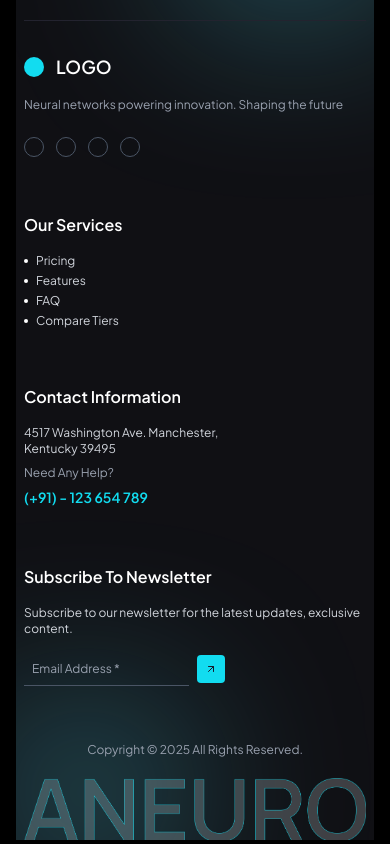
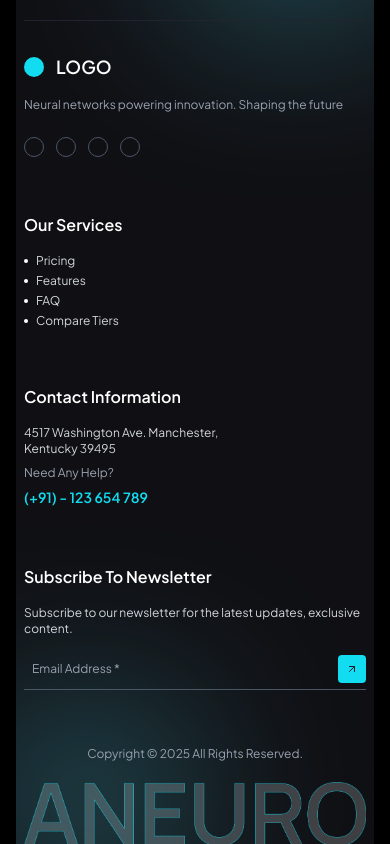
Before and after one commit to adnan-aadi7/Aneuro-Website, a React (Vite) app in the folder frontend/: page /about-us in a window 390 px wide. Shown: the part 4747-5591 px from the top of the page. Built offline with nearby package versions, Linux system fonts and the light colour scheme.

Commit message:
fixed footer border

```diff
--- a/frontend/src/landingpage/aboutUs/components/Footer.jsx
+++ b/frontend/src/landingpage/aboutUs/components/Footer.jsx
@@ -79,19 +79,19 @@ export default function Footer() {
               Subscribe to our newsletter for the latest updates, exclusive
               content.
             </p>
-            <form className="flex items-center gap-2">
+            <form className="flex items-center gap-2 w-full border-b border-b-gray-600 pb-1">
               <input
                 type="email"
                 required
                 placeholder="Email Address *"
-                className="bg-transparent border-b border-b-gray-600 px-2 md:px-3 py-2 md:py-3 text-xs md:text-sm text-white placeholder-gray-400 focus:outline-none focus:ring-2 focus:ring-[#12DCF0]"
+                className="bg-transparent px-2 md:px-3 py-2 md:py-3 text-xs md:text-sm text-white placeholder-gray-400 focus:outline-none focus:ring-2 focus:ring-[#12DCF0] w-full"
               />
               <button
                 type="submit"
-                className="bg-[#12DCF0] p-2 rounded hover:bg-cyan-400 transition-colors"
+                className="bg-[#12DCF0] p-2 rounded hover:bg-cyan-400 transition-colors mb-0"
                 aria-label="Subscribe"
               >
-                <ArrowUpRight className="text-[#18192A] w-3 h-3" />
+                <ArrowUpRight className="text-[#18192A] w-3 h-3 " />
               </button>
             </form>
           </div>
```
